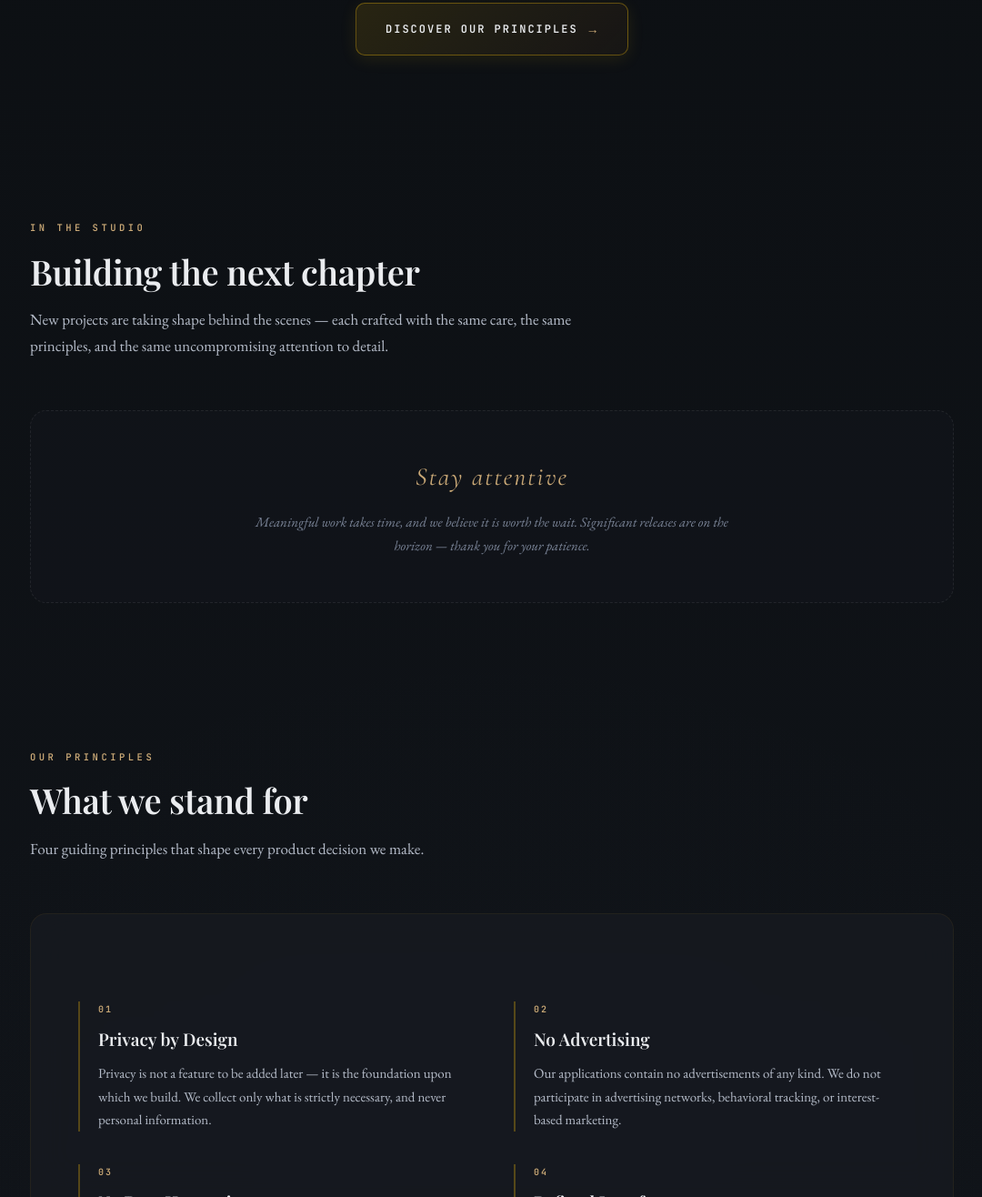
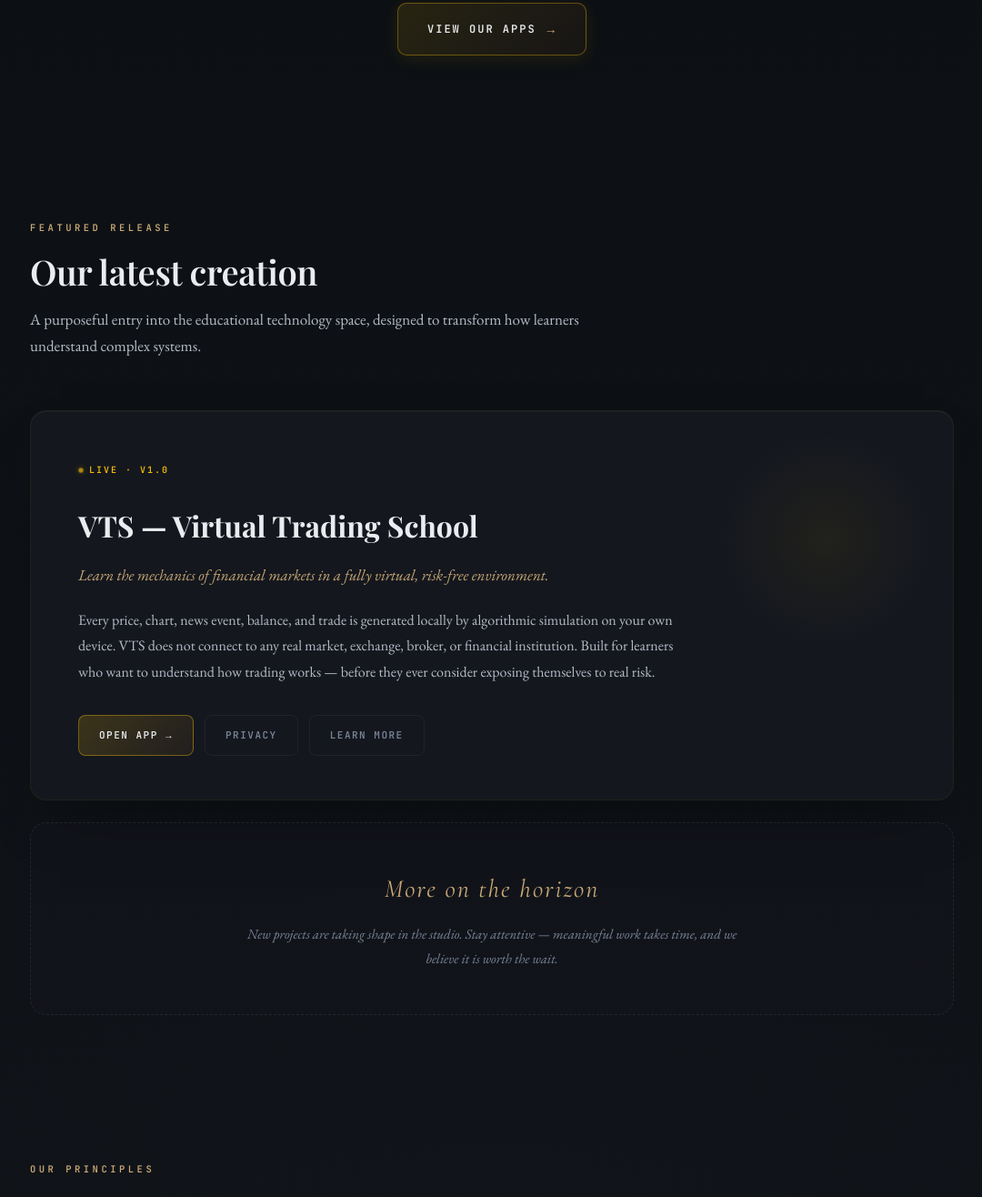
Before and after one commit to LitelabsG/litelabsg.github.io, a plain HTML site: page index.html in a window 1280 px wide. Shown: the part 752-2068 px from the top of the page at 91% size, without its empty margins (99-1179 px from the left). Drawn offline with nearby package versions, Linux system fonts and the light colour scheme.

Commit message:
Revise featured app section and update text
Updated the featured app section and modified the coming soon text to reflect new projects. Changed the call to action link and adjusted headings for clarity.

```diff
--- a/index.html
+++ b/index.html
@@ -615,33 +615,52 @@
     <p class="hero-sub">
       We design and build elegant applications that put the user first &mdash; no advertising, no data harvesting, no compromises. Quality over quantity, always.
     </p>
-    <a href="#principles" class="hero-cta">
-      Discover Our Principles
+    <a href="apps.html" class="hero-cta">
+      View Our Apps
       <span class="hero-cta-arrow">→</span>
     </a>
   </div>
 </section>
 
-<!-- ============ COMING SOON SECTION ============ -->
+<!-- ============ FEATURED APP ============ -->
 <section>
   <div class="container">
-    <div class="section-eyebrow">In The Studio</div>
-    <h2 class="section-title">Building the next chapter</h2>
+    <div class="section-eyebrow">Featured Release</div>
+    <h2 class="section-title">Our latest creation</h2>
     <p class="section-sub">
-      New projects are taking shape behind the scenes &mdash; each crafted with the same care, the same principles, and the same uncompromising attention to detail.
+      A purposeful entry into the educational technology space, designed to transform how learners understand complex systems.
     </p>
 
-    <div class="coming-soon">
-      <div class="coming-soon-mark">Stay attentive</div>
+    <div class="featured-app">
+      <div class="app-status">
+        <span class="app-status-dot"></span>
+        <span>Live · v1.0</span>
+      </div>
+      <h3 class="app-name">VTS &mdash; Virtual Trading School</h3>
+      <p class="app-tagline">Learn the mechanics of financial markets in a fully virtual, risk-free environment.</p>
+      <p class="app-desc">
+        Every price, chart, news event, balance, and trade is generated locally by algorithmic simulation on your own device. VTS does not connect to any real market, exchange, broker, or financial institution. Built for learners who want to understand how trading works &mdash; before they ever consider exposing themselves to real risk.
+      </p>
+      <div class="app-actions">
+        <a href="https://litelabsg.github.io/Project-1/" class="app-btn primary">
+          Open App →
+        </a>
+        <a href="privacy-policy.html" class="app-btn secondary">Privacy</a>
+        <a href="apps.html" class="app-btn secondary">Learn More</a>
+      </div>
+    </div>
+
+    <div class="coming-soon" style="margin-top: 24px;">
+      <div class="coming-soon-mark">More on the horizon</div>
       <p class="coming-soon-text">
-        Meaningful work takes time, and we believe it is worth the wait. Significant releases are on the horizon &mdash; thank you for your patience.
+        New projects are taking shape in the studio. Stay attentive &mdash; meaningful work takes time, and we believe it is worth the wait.
       </p>
     </div>
   </div>
 </section>
 
 <!-- ============ PRINCIPLES ============ -->
-<section id="principles">
+<section>
   <div class="container">
     <div class="section-eyebrow">Our Principles</div>
     <h2 class="section-title">What we stand for</h2>
```
